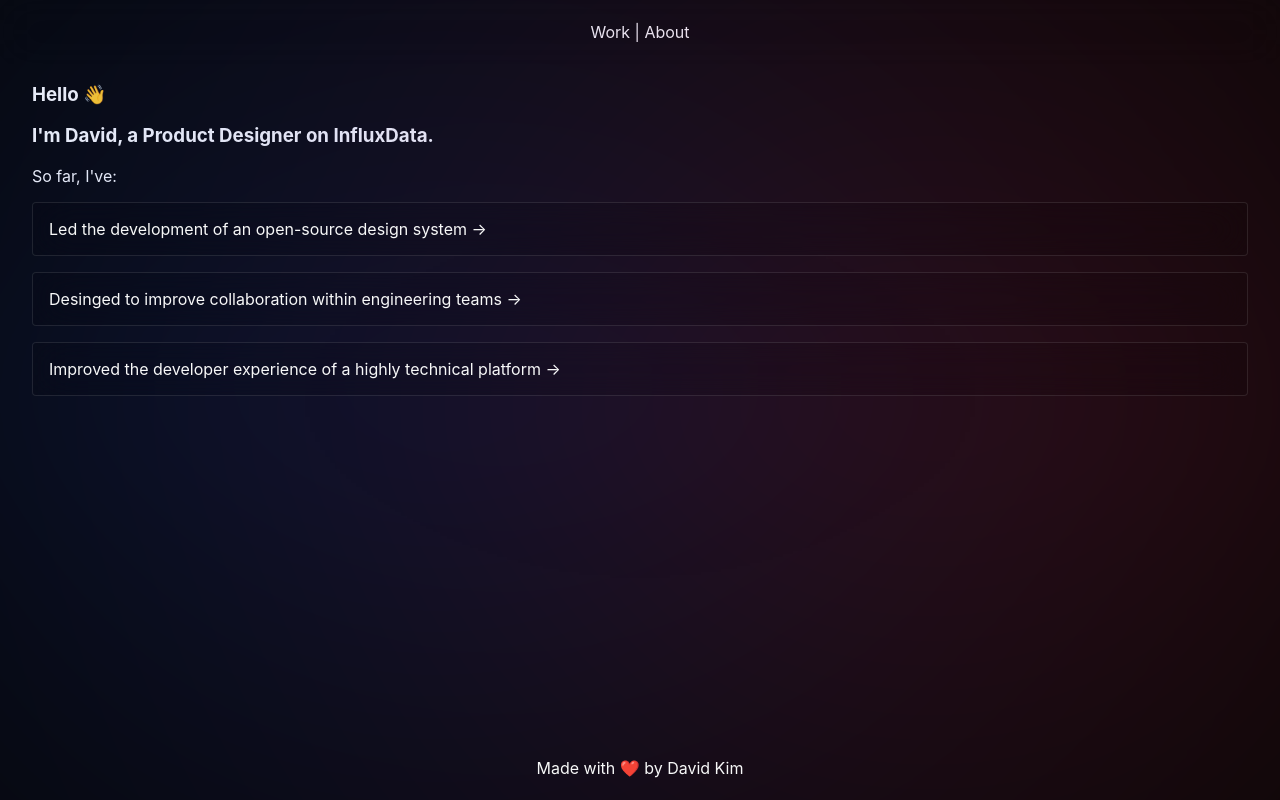
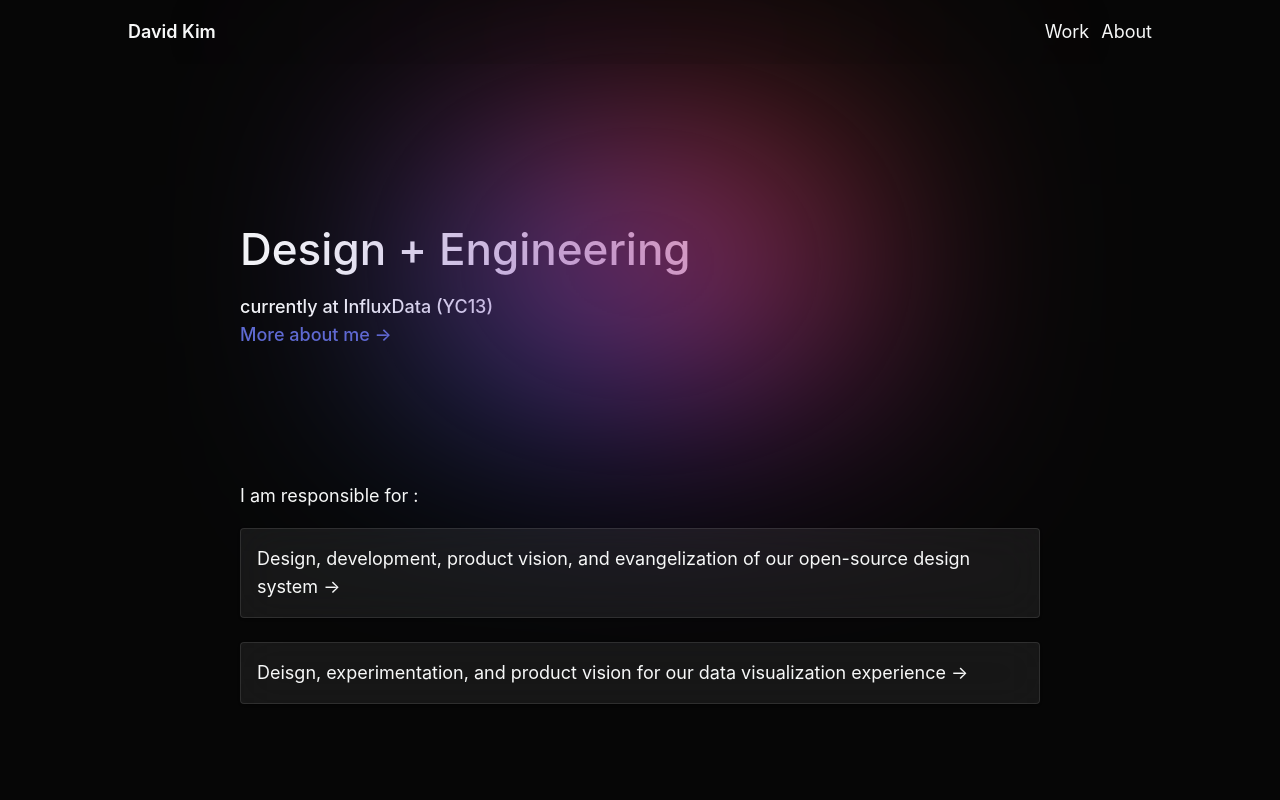
Before and after one commit to daviddkkim/portfolio, a Next.js app: page / in a window 1280 px wide. Shown: the top 800 px of the page. Built offline with nearby package versions, Linux system fonts and the light colour scheme.

Commit message:
add more refine to css

```diff
--- a/components/card.tsx
+++ b/components/card.tsx
@@ -1,5 +1,7 @@
 import styles from "../styles/card.module.scss";
 import classNames from 'classnames/bind'
+import React,{MouseEvent} from 'react'
+
 
 const className = classNames.bind(styles);
 
@@ -8,6 +10,7 @@ type CardProps = {
     title?: string;
     //make this an actual type to make it robust;
     theme: string;
+    onClick?: (e?: MouseEvent<HTMLElement>) => void
 }
 
 export default function Card(props: CardProps) {
@@ -15,13 +18,16 @@ export default function Card(props: CardProps) {
 const cardStyles = className(
     'card',
     {
-        [`card-${props.theme}`]: props.theme
+        [`card-${props.theme}`]: props.theme,
+        ['card-link']: props.onClick
     }
 )
 
+
 return (
-    <div className={cardStyles}>
-            {props.children}
+    <div onClick= {props.onClick} className={cardStyles}>
+
+          <span> {props.children} </span>
     </div>
   );
 }
--- a/components/footer.tsx
+++ b/components/footer.tsx
@@ -1,9 +1,11 @@
 import Link from "next/link";
 import styles from "../styles/footer.module.scss";
+
+
 export default function Footer() {
   return (
     <footer className={styles.footer}>
-    Made with ❤️ by David Kim
+    Made with ❤️ &nbsp; by David
     </footer>
   );
 }
--- a/components/header.tsx
+++ b/components/header.tsx
@@ -3,14 +3,18 @@ import styles from "../styles/header.module.scss";
 export default function Header() {
   return (
     <header className={styles.header}>
+        <nav>
+            <Link href="/">
+                <a className={ styles.logo}>David Kim</a>
+            </Link>
+        </nav>
       <nav>
         <Link href="/">
-          <a>Work</a>
-        </Link>{" "}
-        |{" "}
+          <a className={styles.subItem}>Work</a>
+        </Link>
         <Link href="/about">
-          <a>About</a>
-        </Link>{" "}
+          <a className={styles.subItem}>About</a>
+        </Link>
       </nav>
     </header>
   );
--- a/pages/index.tsx
+++ b/pages/index.tsx
@@ -3,8 +3,20 @@ import Header from "../components/header";
 import Card from "../components/card";
 import styles from "../styles/Home.module.scss";
 import Footer from "../components/footer";
+import { useRouter } from 'next/router'
+import Link from "next/link";
+
+
 
 export default function Home() {
+
+  const router = useRouter();
+
+  function handleClick( href:string){
+    router.push(href)
+  }
+
+
   return (
     <div>
       <Head>
@@ -15,16 +27,24 @@ export default function Home() {
       <Header></Header>
 
       <main className={styles.main}>
-        <h3>Hello 👋</h3>
-        <h3>I'm David, a Product Designer on InfluxData.</h3>
-        <p> So far, I've: </p>
+        <section className= {styles.heroBlock}>
+        <div className={styles.gradientBackground}/>
+        <h3 className= {styles.hero}>
+          Design + Engineering <br/>
+          <p className={styles.subHeader}>currently at InfluxData (YC13)</p>
+        </h3>
+        <Link href='/about'>
+          <a className={styles.anchor}> More about me &#8594;</a>
+        </Link>
+        </section>
+
+        <section className= {styles.workBlock}>
+        <p>I am responsible for : </p>
         <div className={styles.list}>
-          <div className={styles.gradientBackground}/>
-          <Card theme='dark'>Led the development of an open-source design system &#8594;</Card>
-          <Card theme='dark'>Desinged to improve collaboration within engineering teams &#8594;</Card>
-          <Card theme='dark'>Improved the developer experience of a highly technical platform &#8594;</Card>
+          <Card theme='dark' onClick={() => handleClick('/about')}>Design, development, product vision, and evangelization of our open-source design system</Card>
+          <Card theme='dark' onClick={() => handleClick('/about')}>Deisgn, experimentation, and product vision for our data visualization experience</Card>
         </div>
-
+        </section>
       </main>
       <Footer></Footer>
     </div>
--- a/styles/Home.module.scss
+++ b/styles/Home.module.scss
@@ -1,21 +1,112 @@
+
+
 .main {
   margin: 0 32px;
 }
 
 
+.anchor {
+  font-size: 17px;
+  font-weight: 400;
+  line-height: 160%;
+  color: #5e6ad2;
+}
+
+.heroBlock {
+  display:flex;
+  position: relative;
+  flex-direction: column;
+  justify-content: center;
+  min-height: 50vh;
+}
+.hero {
+  font-weight:400;
+  font-size: 32px;
+  line-height: 41px;
+  margin-bottom:0px;
+  justify-content: center;
+
+}
+.subHeader{
+  margin-bottom: 0px;
+}
+
+
+.gradientBackground {
+  position:absolute;
+  top: 25%;
+  left: 25%;
+  animation: 20s ease-in-out 0s infinite normal both running;
+  animation-name: pulse;
+  background: conic-gradient(from 217.29deg at 51.63% 52.16%, rgb(36, 0, 255) 0deg, rgb(0, 135, 255) 19.5deg, rgb(255, 29, 122) 102.75deg, rgb(245, 56, 27) 152.25deg, rgb(255, 83, 53) 208.88deg, rgb(105, 30, 255) 291deg);
+  filter: blur(125px);
+  -webkit-filter: blur(125px);
+  height: 50%;
+  width:50%;
+}
+
+@keyframes pulse {
+  0% {
+    transform: rotate(2deg) translate(-2px, -2px) scale(0.5);
+    border-radius: 7px;
+  } ;
+  25% {
+    transform: rotate(0deg);
+    border-radius: 5px;
+  } ;
+  50% {
+    transform: rotate(-2deg) translate(2px, -2px) scale(1.01);
+    border-radius: 3px;
+  } ;
+  100% {
+      transform: rotate(2deg) translate(-2px, -2px) scale(0.5);
+      border-radius: 7px;
+  };
+}
+
+
+.workBlock {
+  display:flex;
+  position: relative;
+  flex-direction: column;
+  min-height: 50vh;
+
+}
 .list {
   position:relative;
   display:grid;
   grid-template-rows: auto auto auto;
-  row-gap: 16px;
+  row-gap: 24px;
 }
 
-.gradientBackground {
-  position:absolute;
-  top: 100px;
-  background: conic-gradient( from 230.29deg at 51.63% 52.16%, #2400ff 0deg, #0087ff 67.5deg, #ff1d7a 198.75deg, #f5381b 251.25deg, #ff5335 301.88deg, #691eff 360deg );
-  filter: blur(300px);
-  -webkit-filter: blur(300px);
-  height: 100%;
-  width: 100%;
+@media only screen and (min-width: 520px) {
+
+  .anchor, .subHeader {
+    font-size:18px;
+    line-height: 28px;
+    font-weight: 500;
+  }
+  .hero {
+    font-size:44px;
+    line-height: 52px;
+    font-weight: 500
+  }
+  .workBlock {
+    font-size:18px;
+    line-height: 28px;
+    font-weight: 400;
+
+  }
+
+
 }
+
+@media only screen and (min-width: 900px) {
+  .main{
+    display:flex;
+    flex-direction: column;
+    max-width: 800px;
+    margin-left: auto;
+    margin-right: auto;
+  }
+}
--- a/styles/card.module.scss
+++ b/styles/card.module.scss
@@ -11,6 +11,23 @@
     width: 100%;
     padding: 16px;
     border-radius: 4px;
-    background-color: rgba(0,0,0, 0.1);
+    background-color: rgba(255,255,255, 0.07);
     backdrop-filter: blur(20px);
+    box-shadow: rgb(0 0 0 / 20%) 0px 2px 1px -1px, rgb(0 0 0 / 14%) 0px 1px 1px 0px, rgb(0 0 0 / 12%) 0px 1px 3px 0px;
 }
+
+.card-link {
+    &:after {
+        content: '→';
+    }
+    &:hover{
+      cursor:pointer;
+      background-color: rgba(255,255,255, 0.1);
+      box-shadow: rgb(0 0 0 / 20%) 0px 3px 3px -2px, rgb(0 0 0 / 14%) 0px 3px 4px 0px, rgb(0 0 0 / 12%) 0px 1px 8px 0px;
+
+      &:after {
+          padding-left: 12px;
+          transition: padding 0.4s
+      }
+    }
+}
--- a/styles/footer.module.scss
+++ b/styles/footer.module.scss
@@ -1,9 +1,10 @@
 .footer {
+    display:flex;
     position: absolute;
-    display:flex;
-    bottom: 0;
-    height: 64px;
+    height: 128px;
+    text-align: center;
     justify-content: center;
     align-items: center;
     width: 100%;
+    border: 1px solid rgba(255,255,255, 0.1);
 }
--- a/styles/globals.scss
+++ b/styles/globals.scss
@@ -1,3 +1,4 @@
+
 html,
 body {
   padding: 0;
@@ -11,8 +12,48 @@ body {
 a {
   color: inherit;
   text-decoration: none;
+  font-size: 14px;
+  font-weight: 400;
+}
+
+h3 {
+  font-size: 17px;
+  font-weight: 500;
+  line-height: 150%;
+}
+
+p,
+ul,
+li,
+span {
+  font-size: 17px;
+  font-weight: 400;
+  line-height: 140%;
+
 }
 
 * {
   box-sizing: border-box;
 }
+
+
+@media only screen and (min-width: 520px) {
+  a {
+    color: inherit;
+    text-decoration: none;
+    font-size: 18px;
+    line-height: 28px;
+    font-weight: 500;
+  }
+
+
+  p,
+  ul,
+  li,
+  span {
+    font-size: 18px;
+    line-height: 28px;
+    font-weight: 400;
+  }
+
+}
--- a/styles/header.module.scss
+++ b/styles/header.module.scss
@@ -1,10 +1,36 @@
 .header {
   display: flex;
-  justify-content: center;
+  justify-content: space-between;
   position: sticky;
   align-items: center;
   top: 0;
+  margin-left: 32px;
+  margin-right: 32px;
   height: 64px;
   //background-color: rgba(255, 255, 255, 0.05);
-  backdrop-filter: blur(20px);
+  backdrop-filter: blur(100px);
+  z-index:2;
 }
+
+.logo {
+    font-weight: 600;
+}
+
+.subItem {
+    margin-left: 12px;
+    font-weight:400;
+}
+
+@media only screen and (min-width: 900px) {
+  .header{
+    margin-left: 64px;
+    margin-right: 64px;
+  }
+}
+
+@media only screen and (min-width: 1280px) {
+  .header{
+    margin-left: 128px;
+    margin-right: 128px;
+  }
+}
```
